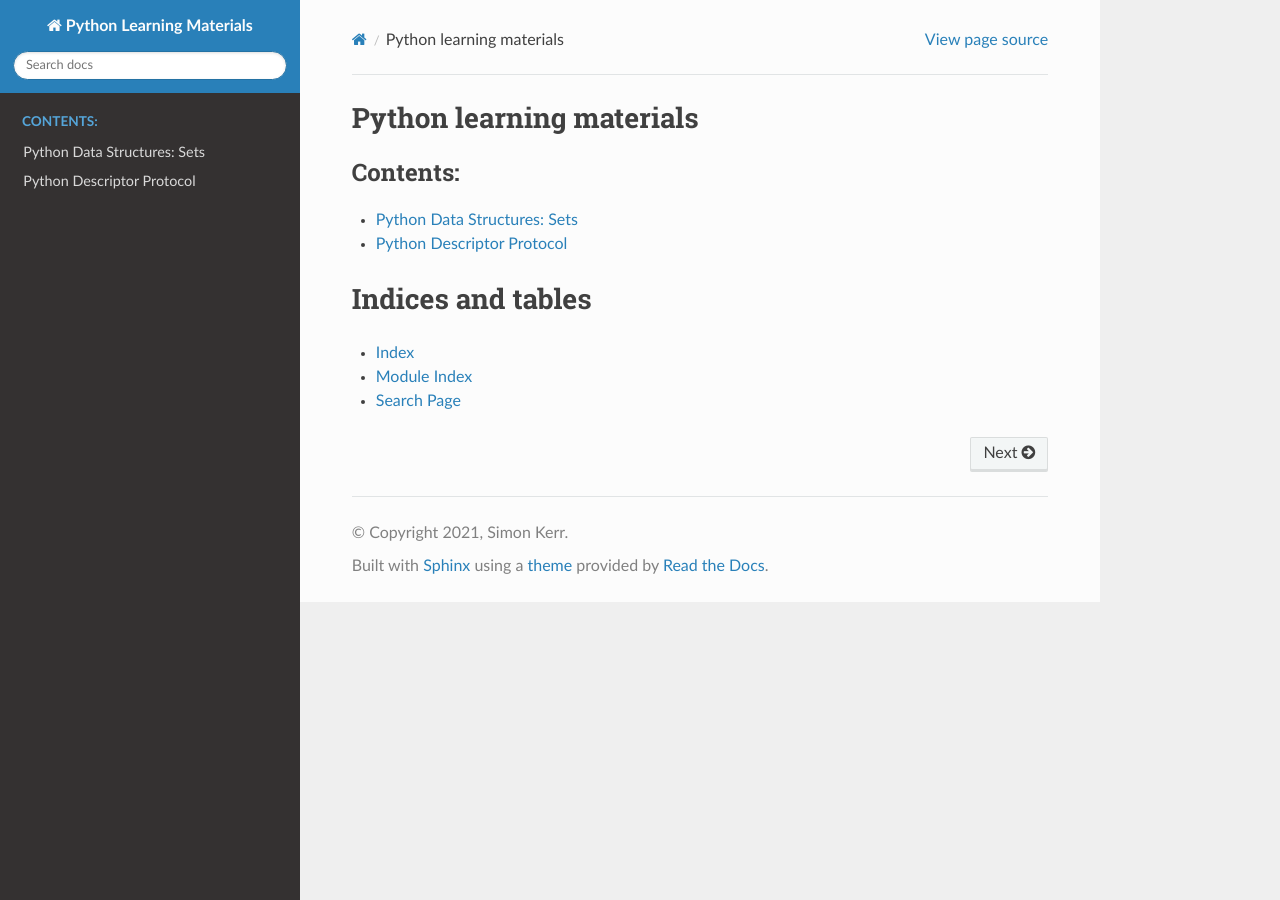
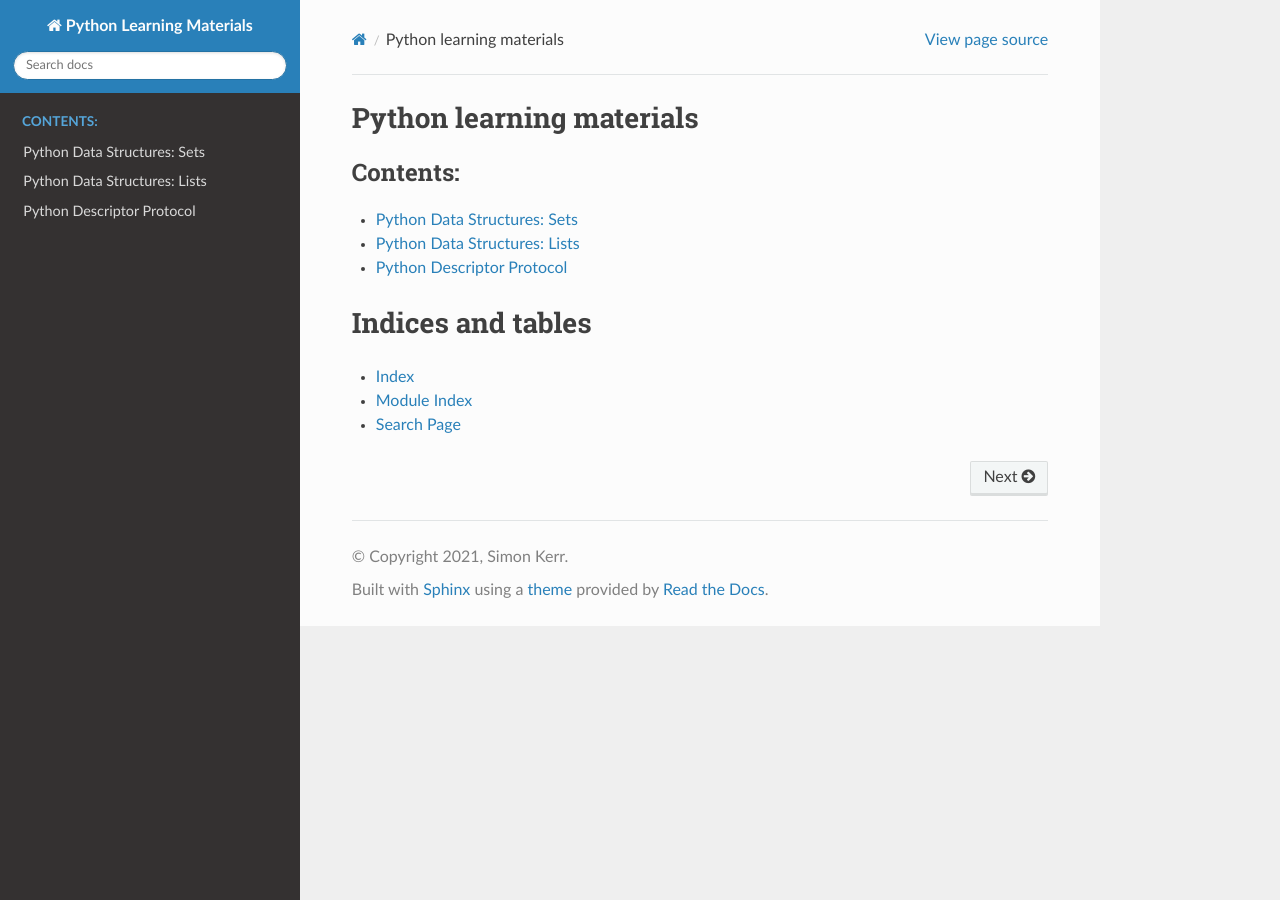
Before and after one commit to symonk/pydocs, a Sphinx documentation site: the page built from docs/source/index.rst, in a window 1280 px wide. Built offline with Sphinx 7.4.7 and the Read the Docs theme 2.0.0, drawn with Linux system fonts in a browser that asks for light colours.

Commit message:
adding new `Data Structures: Lists`

```diff
--- /dev/null
+++ b/docs/source/_data_structures/lists.rst
@@ -0,0 +1,5 @@
+Python Data Structures: Lists
+==============================
+
+Lists: Introduction
+--------------------
--- a/docs/source/index.rst
+++ b/docs/source/index.rst
@@ -6,6 +6,7 @@ Python learning materials
    :caption: Contents:
 
    _data_structures/sets
+   _data_structures/lists
    descriptor_protocol
 
 
```
